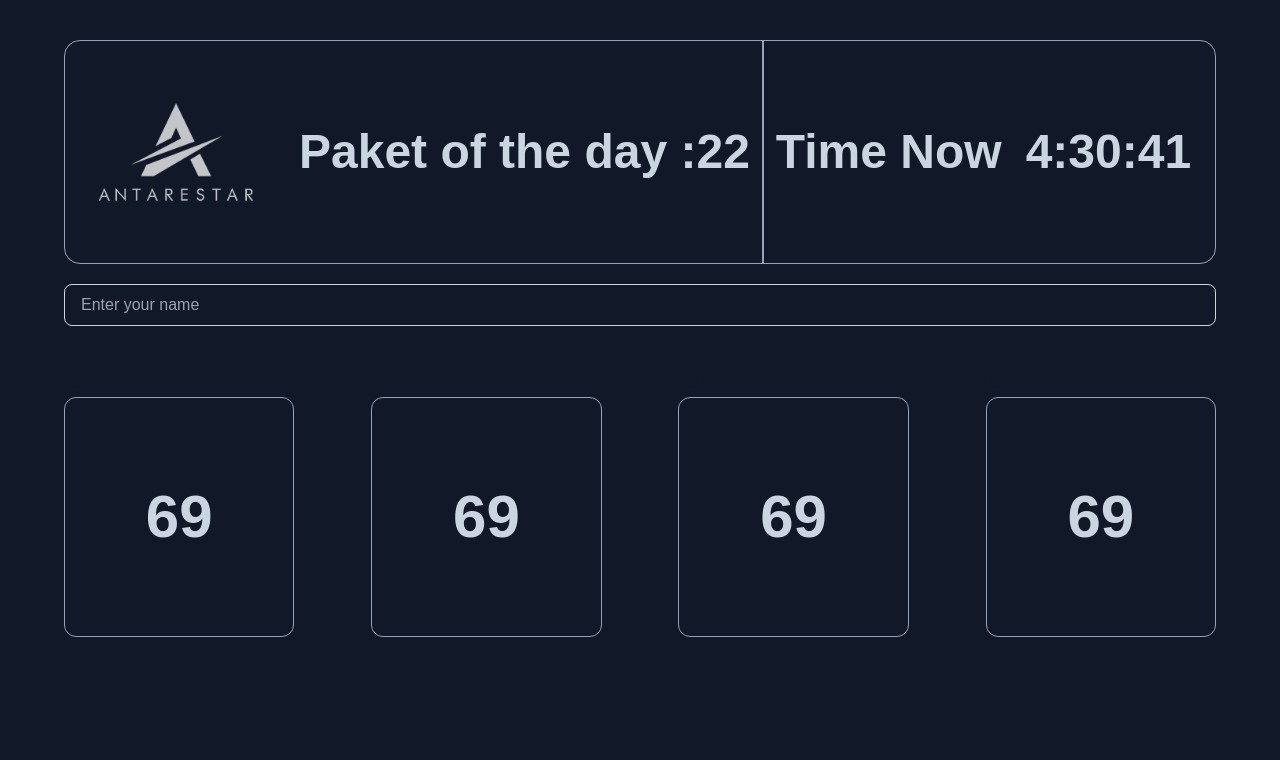
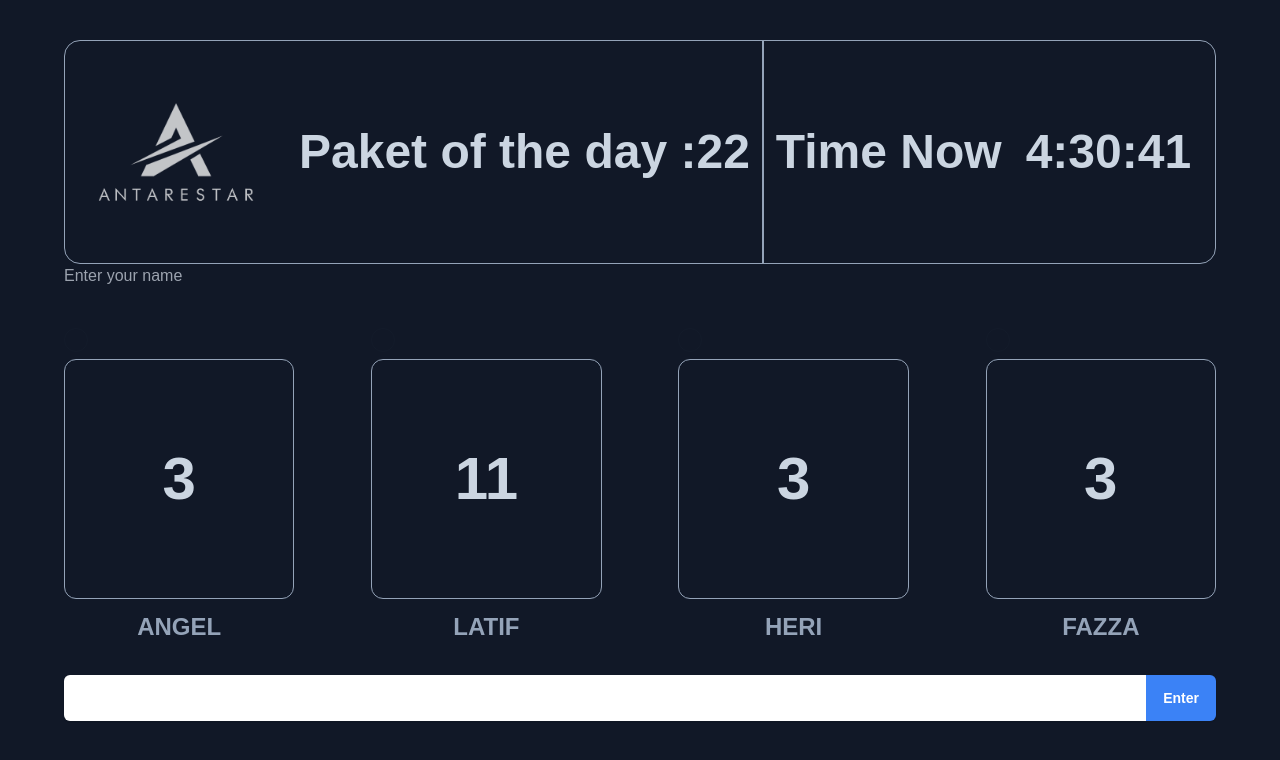
Before and after one commit to JouskaPram/gudangantarestar, a Django app: page / in a window 1280 px wide. Shown: the top 760 px of the page. Run offline with Django 3.2, Linux system fonts and the light colour scheme; data comes from the database, SQL or seed files in the repository; both versions use the stored data as it was after the commit; some libraries are stand-ins or nearby versions; some web fonts are replaced.

Commit message:
update views

```diff
--- a/gudangantares/settings.py
+++ b/gudangantares/settings.py
@@ -11,6 +11,7 @@ https://docs.djangoproject.com/en/2.2/ref/settings/
 """
 
 import os
+import pytz
 
 # Build paths inside the project like this: os.path.join(BASE_DIR, ...)
 BASE_DIR = os.path.dirname(os.path.dirname(os.path.abspath(__file__)))
@@ -106,7 +107,7 @@ AUTH_PASSWORD_VALIDATORS = [
 
 LANGUAGE_CODE = 'en-us'
 
-TIME_ZONE = 'UTC'
+TIME_ZONE = 'Asia/Jakarta'
 
 USE_I18N = True
 
--- /dev/null
+++ b/scanantares/forms.py
@@ -0,0 +1,14 @@
+from django.forms import ModelForm
+from django import forms
+from scanantares.models import *
+
+
+class FormSortir(ModelForm):
+    class Meta:
+        model = Sortir
+        fields = '__all__'
+
+        widgets = {
+            'barcode': forms.TextInput(),
+            'scanner_id': forms.Select(),
+        }
--- a/scanantares/models.py
+++ b/scanantares/models.py
@@ -12,7 +12,7 @@ class Sortir(models.Model):
     barcode = models.CharField(max_length=40)
     scanner_id = models.ForeignKey(
         Scanner, on_delete=models.CASCADE, null=True)
-    created_at = models.DateTimeField(default=timezone.now)
+    created_at = models.DateTimeField(auto_now_add=True)
 
     def __str__(self):
         return self.barcode
--- a/scanantares/templates/main.html
+++ b/scanantares/templates/main.html
@@ -38,98 +38,136 @@
 
   <!-- ./ EndHeader Area -->
 
+  <!-- <form action="" method="post">
+    {% csrf_token %} {{ form.as_p }}
+    <button type="submit" class="btn btn-succes">submit</button>
+  </form> -->
   <input
-    class="bg-gray-900 focus:outline-none focus:shadow-outline border border-gray-300 rounded-lg py-2 px-4 block w-full appearance-none leading-normal mt-5"
     type="text"
+    class="bg-transparent border-none hover:border-none text-slate-300 !important"
     placeholder="Enter your name"
   />
-
-  <!-- Scanner Area -->
+  <form method="post" action="">
+    {% csrf_token %} {% block Id %} {% endblock Id %}
 
     <div
       class="flex flex-wrap justify-between justify-items-center gap-1 w-full pt-10 items-center"
     >
       <div class="md:w-1/5 w-full mx-10 md:mx-0">
-      <input type="radio" name="pram" id="" class="peer/draft radio" />
+        <input type="radio" name="scanner_id" id="scanner_1" class="peer/draft
+        radio" {% if Sortir.scanner_id == 1 %} checked {% else %} '' {% endif %}
+        />
         <div
           class="border border-slate-400 md:h-60 h-40 rounded-xl flex text-center items-center justify-center peer-checked/draft:border-none peer-checked/draft:bg-slate-300 text-slate-300 peer-checked/draft:text-slate-700"
         >
           <div
             class="md:text-6xl text-4xl font-bold justify-items-center items-center text-center"
           >
-          <span class="text-center">69</span>
+            <span class="text-center">{{ total1 }}</span>
           </div>
         </div>
         <h3
           class="text-center font-semibold text-2xl text-slate-400 my-3 uppercase"
         >
-        {{ scanner.name }}
+          {{ id_1 }}
         </h3>
       </div>
 
       <!--  -->
 
       <div class="md:w-1/5 w-full mx-10 md:mx-0">
-      <input type="radio" name="pram" id="" class="peer/draft radio" />
+        <input type="radio" name="scanner_id" id="scanner_2" class="peer/draft
+        radio" {% if Sortir.scanner_id == 2 %} checked {% else %} '' {% endif %}
+        />
         <div
           class="border border-slate-400 md:h-60 h-40 rounded-xl flex text-center items-center justify-center peer-checked/draft:border-none peer-checked/draft:bg-slate-300 text-slate-300 peer-checked/draft:text-slate-700"
         >
           <div
             class="md:text-6xl text-4xl font-bold justify-items-center items-center text-center"
           >
-          <span class="text-center">69</span>
+            <span class="text-center">{{ total2 }}</span>
           </div>
         </div>
         <h3
           class="text-center font-semibold text-2xl text-slate-400 my-3 uppercase"
         >
-        {% if scan == "angle" %} {{ scan }} {% endif %}
+          {{ id_2 }}
         </h3>
       </div>
 
       <!--  -->
 
       <div class="md:w-1/5 w-full mx-10 md:mx-0">
-      <input type="radio" name="pram" id="" class="peer/draft radio" />
+        <input type="radio" name="scanner_id" id="scanner_3" class="peer/draft
+        radio" {% if Sortir.scanner_id == 3 %} checked {% else %} '' {% endif %}
+        />
         <div
           class="border border-slate-400 md:h-60 h-40 rounded-xl flex text-center items-center justify-center peer-checked/draft:border-none peer-checked/draft:bg-slate-300 text-slate-300 peer-checked/draft:text-slate-700"
         >
           <div
             class="md:text-6xl text-4xl font-bold justify-items-center items-center text-center"
           >
-          <span class="text-center">69</span>
+            <span class="text-center">{{ total3 }}</span>
           </div>
         </div>
         <h3
           class="text-center font-semibold text-2xl text-slate-400 my-3 uppercase"
         >
-        {% if scan == "heri" %}
-        <p>{{ scan }}</p>
-        {% endif %}
+          {{ id_3 }}
         </h3>
       </div>
 
       <!--  -->
 
       <div class="md:w-1/5 w-full mx-10 md:mx-0">
-      <input type="radio" name="pram" id="" class="peer/draft radio" />
+        <input type="radio" name="scanner_id" id="scanner_4" class="peer/draft
+        radio" {% if Sortir.scanner_id == 4 %} checked {% else %} '' {% endif %}
+        />
         <div
           class="border border-slate-400 md:h-60 h-40 rounded-xl flex text-center items-center justify-center peer-checked/draft:border-none peer-checked/draft:bg-slate-300 text-slate-300 peer-checked/draft:text-slate-700"
         >
           <div
             class="md:text-6xl text-4xl font-bold justify-items-center items-center text-center"
           >
-          <span class="text-center">69</span>
+            <span class="text-center">{{ total4 }}</span>
           </div>
         </div>
         <h3
           class="text-center font-semibold text-2xl text-slate-400 my-3 uppercase"
         >
-        {% if scan == "fazza" %} {{ scan }} {% endif %}
+          {{ id_4 }}
         </h3>
       </div>
     </div>
 
+    <div class="mt-5">
+      <label for="hs-trailing-button-add-on" class="sr-only">Label</label>
+      <div class="flex rounded-md shadow-sm">
+        <input
+          type="text"
+          id="hs-trailing-button-add-on"
+          name="barcode"
+          class="py-3 px-4 block w-full border-gray-200 shadow-sm rounded-l-md text-sm focus:z-10 focus:border-blue-500 focus:ring-blue-500 dark:bg-gray-800 dark:border-gray-700 dark:text-gray-400"
+          value=""
+          required
+          {%
+          block
+          Barcode
+          %}
+          {%
+          endblock
+          Barcode
+          %}
+        />
+        <button
+          type="submit"
+          class="py-3 px-4 inline-flex flex-shrink-0 justify-center items-center gap-2 rounded-r-md border border-transparent font-semibold bg-blue-500 text-white hover:bg-blue-600 focus:z-10 focus:outline-none focus:ring-2 focus:ring-blue-500 transition-all text-sm"
+        >
+          Enter
+        </button>
+      </div>
+    </div>
+  </form>
   <!-- ./end Scanner Area -->
 
   <!-- <button class="btn btn-primary" onclick="eabutton()">click me</button> -->
--- a/scanantares/views.py
+++ b/scanantares/views.py
@@ -1,18 +1,55 @@
 from django.shortcuts import render
 from scanantares.models import *
+from .forms import FormSortir
 
 
 def home(req):
+    id_1 = Scanner.objects.get(id=1)
+    id_2 = Scanner.objects.get(id=2)
+    id_3 = Scanner.objects.get(id=3)
+    id_4 = Scanner.objects.get(id=4)
+    total1 = Sortir.objects.filter(scanner_id='1').count()
+    total2 = Sortir.objects.filter(scanner_id='2').count()
+    total3 = Sortir.objects.filter(scanner_id='3').count()
+    total4 = Sortir.objects.filter(scanner_id='4').count()
+    total_sortir = Sortir.objects.count()
+    form = FormSortir()
 
-    scanner = Scanner.objects.all()
-    sortir = Sortir.objects.all()
+    if req.POST:
+        form = FormSortir(req.POST)
+        if form.is_valid():
+            form.save()
+            form=FormSortir()
+            pesan="data sukses di simpan"
+            context={
+                'form':form,
+                'pesan':pesan,
+            }
+
+    id_1 = Scanner.objects.get(id=1)
+    id_2 = Scanner.objects.get(id=2)
+    id_3 = Scanner.objects.get(id=3)
+    id_4 = Scanner.objects.get(id=4)
+    total1 = Sortir.objects.filter(scanner_id='1').count()
+    total2 = Sortir.objects.filter(scanner_id='2').count()
+    total3 = Sortir.objects.filter(scanner_id='3').count()
+    total4 = Sortir.objects.filter(scanner_id='4').count()
     total_sortir = Sortir.objects.count()
 
 
+
+
     context = {
-        'scanner':scanner,
-        'sortir':sortir,
+        'id_1':id_1,
+        'id_2':id_2,
+        'id_3':id_3,
+        'id_4':id_4,
+        'total1':total1,
+        'total2':total2,
+        'total3':total3,
+        'total4':total4,
         'total_sort':total_sortir,
+        'form':form,
     }
 
 
```
Also changed, not shown: db.sqlite3, scanantares/migrations/0003_auto_20230104_0831.py (added), scanantares/migrations/0004_auto_20230104_0832.py (added), scanantares/migrations/0005_auto_20230104_0835.py (added), scanantares/migrations/0006_auto_20230104_0909.py (added), scanantares/migrations/0007_auto_20230104_0911.py (added), static/css/style.css (added). Lines whose indentation alone changed are shown as unchanged.
